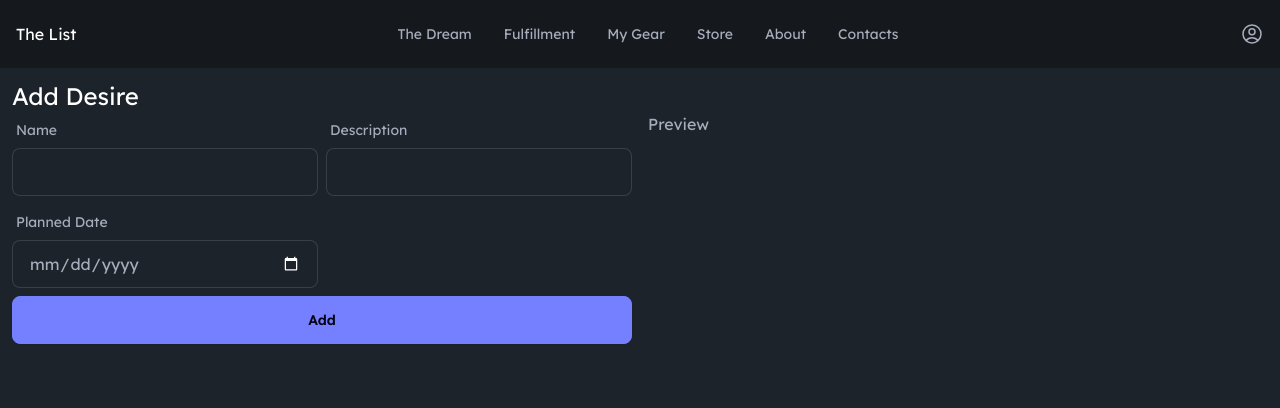
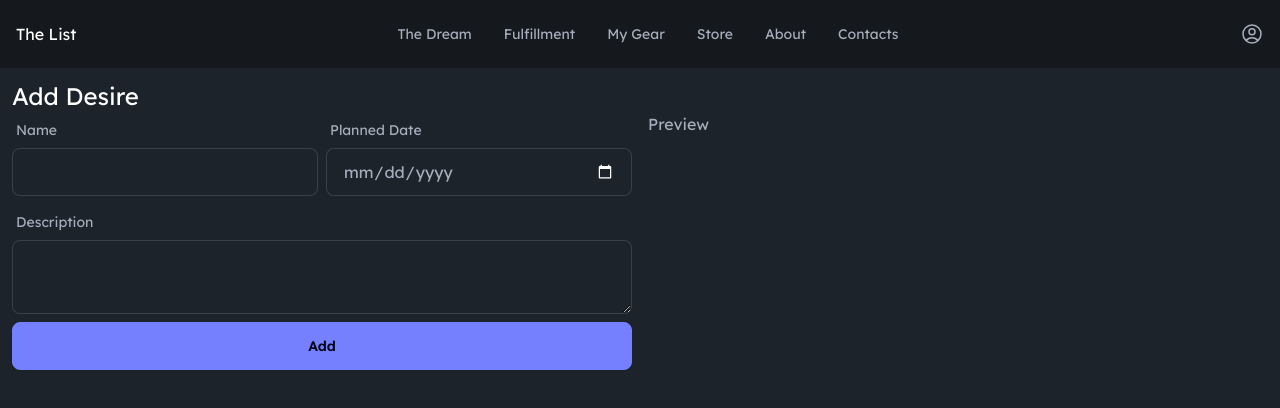
Before and after one commit to Pale91/the-list, a Next.js app: page /desires/create in a window 1280 px wide. Shown: the top 408 px of the page. Built offline with nearby package versions, Linux system fonts and the light colour scheme; no server answers.

Commit message:
Textarea component

```diff
--- a/app/desires/create/page.tsx
+++ b/app/desires/create/page.tsx
@@ -1,4 +1,5 @@
 import Input from '@/components/shared/input';
+import { Textarea } from '@/components/shared/textarea';
 import { createItem } from '@/services/list-service';
 
 export default function CreateDesire() {
@@ -13,9 +14,12 @@ export default function CreateDesire() {
           <div className="lg:grid lg:grid-cols-2 gap-2">
             <Input label="Name" name={'name'} required />
 
-            <Input label="Description" name={'description'} />
-
             <Input type="date" name={'plannedDate'} label="Planned Date" />
+            <Textarea
+              label="Description"
+              name="description"
+              containerClassName="col-span-2"
+            />
 
             <input
               type="submit"
--- a/components/shared/input.tsx
+++ b/components/shared/input.tsx
@@ -1,15 +1,18 @@
+import clsx from 'clsx';
 import React from 'react';
 
 export default function Input({
   label,
+  containerClassName,
   type,
   ...inputProps
 }: React.InputHTMLAttributes<HTMLInputElement> & {
   label: string;
+  containerClassName?: string;
   type?: React.HTMLInputTypeAttribute;
 }) {
   return (
-    <label className="form-control w-full max-w-xs">
+    <label className={clsx('form-control w-full max-w-xs', containerClassName)}>
       <div className="label">
         <span className="label-text">{label}</span>
       </div>
--- /dev/null
+++ b/components/shared/textarea.tsx
@@ -0,0 +1,26 @@
+import clsx from 'clsx';
+import React from 'react';
+
+export function Textarea({
+  label,
+  containerClassName,
+  ...textareaProps
+}: {
+  label: string;
+  containerClassName?: string;
+} & React.TextareaHTMLAttributes<HTMLTextAreaElement>) {
+  return (
+    <label className={clsx('form-control', containerClassName)}>
+      <div className="label">
+        <span className="label-text">{label}</span>
+      </div>
+      <textarea
+        {...textareaProps}
+        className={clsx(
+          'textarea textarea-bordered w-full',
+          textareaProps.className
+        )}
+      ></textarea>
+    </label>
+  );
+}
```
